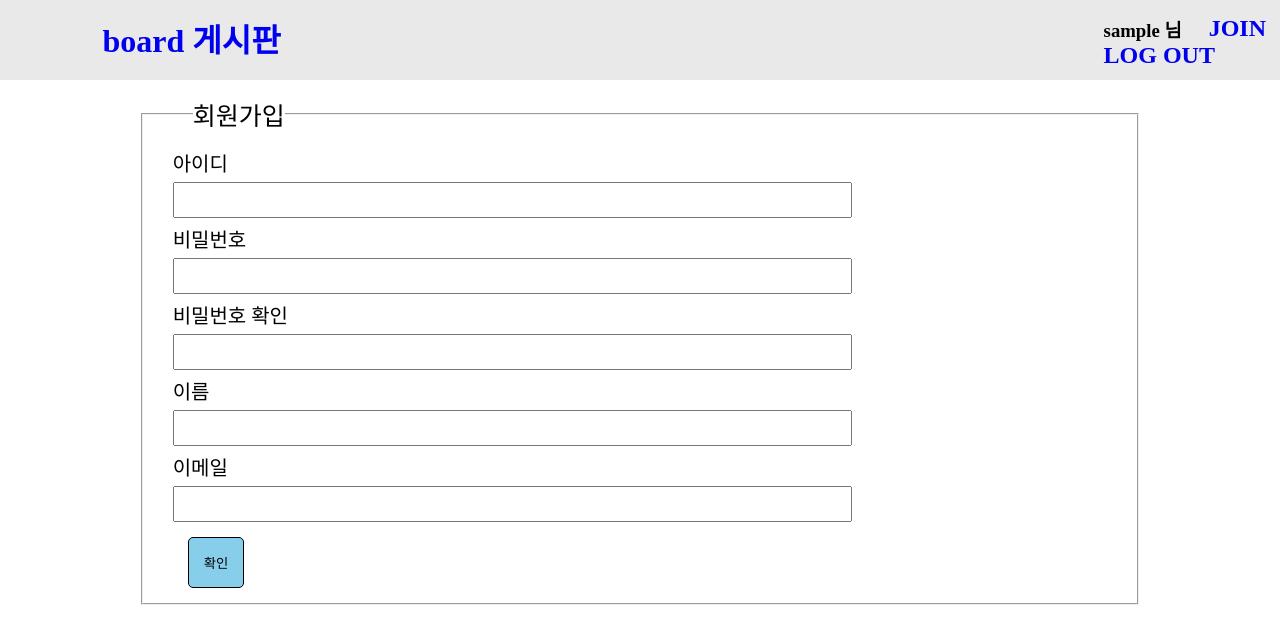
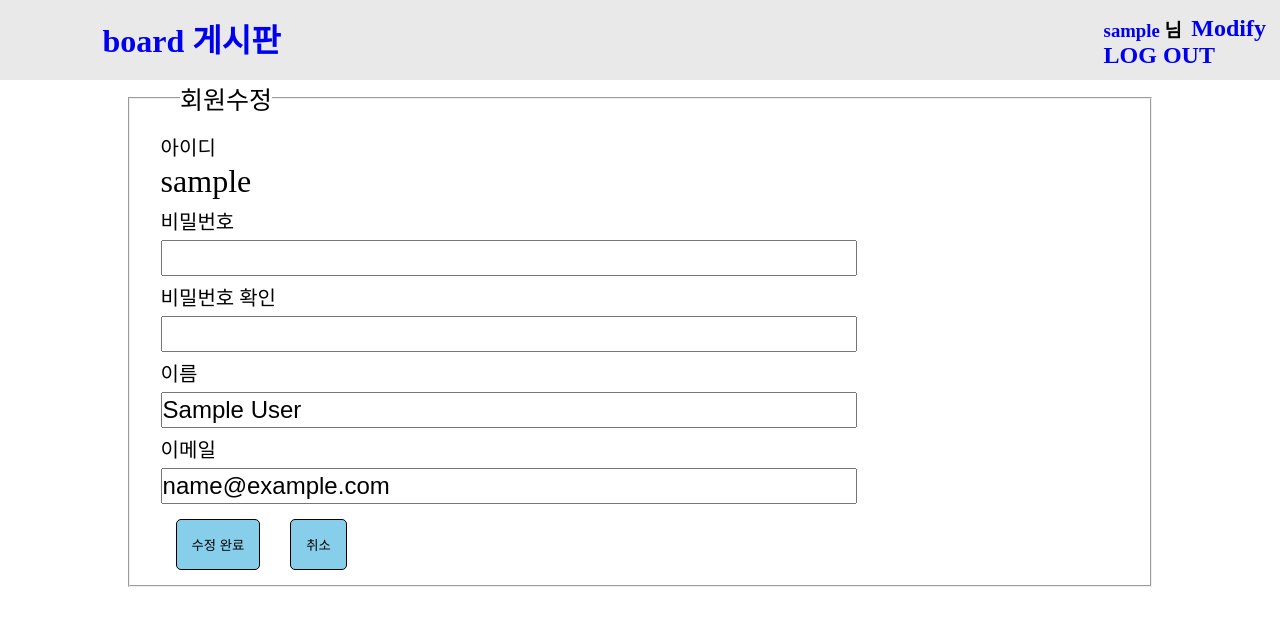
Before and after one commit to kangbj1026/CI_bbs, a CodeIgniter app: page /database/index.php/auth/join in a window 1280 px wide. Shown: the top 644 px of the page. Run offline with CodeIgniter, Linux system fonts and the light colour scheme; the visitor is signed in with stand-in values (Sample User, id 1); some libraries are stand-ins or nearby versions.

Commit message:
CI_community

```diff
--- a/application/controllers/auth.php
+++ b/application/controllers/auth.php
@@ -104,8 +104,6 @@ class Auth extends CI_Controller
 
 	// id를 받아오면 db에서 중복되었는지 확인
 	public function username_check($id) {
-		$this->load->database();
-
 		if ($id) {
 			$result = array();
 			$sql = "SELECT * FROM users WHERE username = '".$id."'";
@@ -116,11 +114,36 @@ class Auth extends CI_Controller
 				$this->form_validation->set_message('username_check', $id.'은(는) 중복된 아이디 입니다.');
 				return false;
 			} else {
-				$this->form_validation->set_message('username_check', $id.'은(는) 적절한 아이디 입니다.');
 				return true;
 			}
+		}
+	}
+
+	function modify(){
+		$this->form_validation->set_rules('password', '비밀번호', 'required|min_length[6]|max_length[15]');
+		$this->form_validation->set_rules('passconf', '비밀번호 확인', 'required|matches[password]');
+		$this->form_validation->set_rules('name', '이름', 'required|min_length[2]|max_length[12]');
+		$this->form_validation->set_rules('email', '이메일', 'required|valid_email');
+
+			if ($this->form_validation->run() == TRUE) {
+			$fields = array(
+					'table' => 'users',
+					'username' => $this->session->userdata('username'),
+					'password' => $this->input->post('password', true),
+					'name' => $this->input->post('name', true),
+					'email' => $this->input->post('email', true),
+			);
+			// print_r($fields);die;
+			$result = $this->auth_m->modify($fields);
+
+			if ($result) {
+				$this->session->sess_destroy();
+				alert("수정완료 되었습니다.", '/community/board/lists/board');
+			} else {
+				alert("다시 작성 부탁드립니다.", '/community/auth/modify');
+			}
 		} else {
-			return false;
+			$this->load->view('auth/join_v');
 		}
 	}
 }
--- a/application/hooks/pre_auth_access.php
+++ b/application/hooks/pre_auth_access.php
@@ -13,7 +13,7 @@ class PreAuthAccessCheck {
 			alert('로그인후 사용 가능합니다.', '/community/board/lists/board/');
 		} // 로그인 상태(o)
 		else if (@$this->CI->session->userdata('logged_in') == true
-		&& in_array($this->CI->uri->segment(2), ['modify', 'delete'])) {
+		&& in_array($this->CI->uri->segment(3), ['modify', 'delete'])) {
 			$write_id = $this->CI->board_m->writer_check();
 			// username 일치 하지 않을 경우
 			if ($write_id->user_id != $this->CI->session->userdata('username')) {
--- a/application/models/auth_m.php
+++ b/application/models/auth_m.php
@@ -11,7 +11,17 @@ class Auth_m extends CI_Model
 		$sql2 = "UPDATE users SET id = @COUNT:=@COUNT+1";
 		$query = $this->db->query($sql2);
 	}
+	// 게시물 작성자 아이디 반환
+	// @return string 작성자 아이디
+	function writer_check() {
+		$table = $this->uri->segment(3);
+		$board_id = $this->uri->segment(5);
 
+		$sql = "SELECT user_id FROM $table WHERE board_id = '$board_id'";
+		$query = $this->db->query($sql);
+
+		return $query->row();
+	}
 	// 아이디 비밀번호 체크
 	// @param array $auth 폼 전송받은 아이디, 비밀번호
 	// @return array
@@ -40,5 +50,20 @@ class Auth_m extends CI_Model
 
 		return $result;
 	}
+
+	// 회원수정
+	function modify($modeif){
+		extract($modeif);
+		$this->db->where('username', $modeif['username']);
+		$fields = array(
+			'password' => $modeif['password'],
+			'name' => $modeif['name'],
+			'email' => $modeif['email'],
+		);
+		$result = $this->db->update('users',$fields);
+
+		return $result;
+
+	}
 }
 ?>
--- a/application/models/board_m.php
+++ b/application/models/board_m.php
@@ -23,7 +23,6 @@ class Board_m extends CI_Model
 		$query = $this->db->query($sql);
 
 		return $query->row();
-
 	}
 
 	// 게시판 목록
--- a/application/views/auth/join_v.php
+++ b/application/views/auth/join_v.php
@@ -1,4 +1,5 @@
 <?php $attributes = array('class' => 'form-horizontal', 'id' => 'auth_join');
+if(@$this->session->userdata('logged_in') == false) {
 ?>
 <article id="board_area">
 	<?=form_open('community/auth/join', $attributes)?>
@@ -9,33 +10,72 @@
 			<label class="control-label" for="input1">아이디</label>
 			<div>
 				<input type="text" class="input-xlarge" id="input1" name="id" value="<?=set_value('id')?>" />
-				<h6><?=form_error('id');?></h6>
+				<h6><?=form_error('id')?></h6>
 			</div>
 			<label class="control-label" for="input3">비밀번호</label>
 			<div>
 				<input type="password" class="input-xlarge" id="input2" name="password" value="<?=set_value('password')?>" />
-				<h6><?=form_error('password');?></h6>
+				<h6><?=form_error('password')?></h6>
 			</div>
 			<label class="control-label" for="input3">비밀번호 확인</label>
 			<div>
 				<input type="password" class="input-xlarge" id="input2" name="passconf" value="<?=set_value('passconf')?>" />
-				<h6><?=form_error('passconf');?></h6>
+				<h6><?=form_error('passconf')?></h6>
 			</div>
 			<label class="control-label" for="input4">이름</label>
 			<div>
 				<input type="text" class="input-xlarge" id="input2" name="name" value="<?=set_value('name')?>" />
-				<h6><?=form_error('name');?></h6>
+				<h6><?=form_error('name')?></h6>
 			</div>
 			<label class="control-label" for="input5">이메일</label>
 			<div>
 				<input type="text" class="input-xlarge" id="input2" name="email" value="<?=set_value('email')?>" />
-				<h6><?=form_error('email');?></h6>
+				<h6><?=form_error('email')?></h6>
 			</div>
 
 			<div>
 				<button type="submit" class="btn">확인</button>
+				<input class="btn" type="button" onclick="window.history.back()" value="취소">
 			</div>
 		</div>
 	</fieldset>
 	</form>
+	<?php } else { ?>
+		<?=form_open('community/auth/modify', $attributes)?>
+	<fieldset>
+		<legend> 회원수정 </legend>
+		<div class="control-group">
+			<label class="control-label" for="input1">아이디</label>
+			<div>
+				<?=$this->session->userdata('username')?>
+			</div>
+			<label class="control-label" for="input3">비밀번호</label>
+			<div>
+				<input type="password" class="input-xlarge" id="input2" name="password" value="" />
+				<h6><?=form_error('password')?></h6>
+			</div>
+			<label class="control-label" for="input3">비밀번호 확인</label>
+			<div>
+				<input type="password" class="input-xlarge" id="input2" name="passconf" value="" />
+				<h6><?=form_error('passconf')?></h6>
+			</div>
+			<label class="control-label" for="input4">이름</label>
+			<div>
+				<input type="text" class="input-xlarge" id="input2" name="name" value="<?=$this->session->userdata('name')?>" />
+				<h6><?=form_error('name')?></h6>
+			</div>
+			<label class="control-label" for="input5">이메일</label>
+			<div>
+				<input type="text" class="input-xlarge" id="input2" name="email" value="<?=$this->session->userdata('email')?>" />
+				<h6><?=form_error('email')?></h6>
+			</div>
+
+			<div>
+				<button type="submit" class="btn"> 수정 완료 </button>
+				<input class="btn" type="button" onclick="window.history.back()" value="취소">
+			</div>
+		</div>
+	</fieldset>
+	</form>
+	<?php  } ?>
 </article>
--- a/application/views/board/view_v.php
+++ b/application/views/board/view_v.php
@@ -39,7 +39,7 @@
 			<div class="comments">
 					<textarea class="input-xlarge" id="input01" name="comment_contents" ></textarea>
 					<input class="btn" type="button" onclick="document.getElementById('input01').value='';" value="취소" />
-					<button class="btn" type="submit" id="comment_btn" onclick="comment_add()"> 작성 </button>
+					<button class="btn" type="submit" id="comment_btn"> 작성 </button>
 					<!-- <input class="btn" type="button" id="comment_btn" onclick="comment_add()" value="작성" /> -->
 			</div>
 		</fieldset>
--- a/application/views/header_v.php
+++ b/application/views/header_v.php
@@ -52,60 +52,6 @@
 // 			}
 // 		});
 // 	});
-
-	// // 데이터를 XMLHttpRequest 객체를 이용해 어떤 주소에 전달하고 가공된 데이터를 받아 특정 함수를 실행
-	// function comment_add() {
-	// 	let csrf_token = getCookie('csrf_cookie_name');
-	// 	// XMLHttpRequest 객체에 전달할 데이터를 생성
-	// 	// 데이터는 쿼리스트링 방식으로 생성, 게시글 입력을 위해 테이블 명, 원글 번호가 추가로 필요
-	// 	let name = "comment_contents=" + encodeURIComponent(document.com_add.comment_contents.value) +
-	// 		"&csrf_test_name=" + csrf_token + "&table=<?=$this->uri->segment(3)?>&board_id=<?=$this->uri->segment(5)?>";
-	// 	sendRequest("/community/ajax_board/ajax_comment_add", name, add_action, "POST");
-	// }
-
-	// function add_action() {
-	// 	if ( httpRequest.readyState == 4) {
-	// 		if ( httpRequest.status == 200) {
-	// 			if ( httpRequest.responseText == 1000) {
-	// 				alert("댓글의 내용을 입력하세요.");
-	// 			} else if ( httpRequest.responseText == 2000) {
-	// 				alert("다시 입력하세요.");
-	// 			} else if ( httpRequest.responseText == 9000) {
-	// 				alert("로그인하여야 합니다.");
-	// 			} else {
-	// 				let contents = document.getElementById("comment_area");
-	// 				contents.innerHTML = httpRequest.responseText;
-
-	// 				let textareas = document.getElementById("input01");
-	// 				textareas.value = '';
-	// 			}
-	// 		} else {
-	// 			document.location.reload();
-	// 		}
-	// 	}
-	// }
-
-	// function getCookie(name) {
-	// 	let nameOfCookie = name + "=";
-	// 	let x = 0;
-
-	// 	while ( x <= document.cookie.length) {
-	// 		let y = (x + nameOfCookie.length);
-
-	// 		if (document.cookie.substring(x, y) == nameOfCookie) {
-	// 			if (( endOfCookie = document.cookie.indexOf(";", y)) == -1)
-	// 				endOfCookie = document.cookie.length;
-
-	// 			return unescape(document.cookie.substring(y, endOfCookie));
-	// 		}
-
-	// 		x = document.cookie.indexOf(" ", x) + 1;
-
-	// 		if ( x == 0)
-
-	// 		break;
-	// 	}
-	// }
 	</script>
 </head>
 
@@ -118,12 +64,17 @@
 				</ul>
 			</div>
 			<div class="top_right">
-				<h2 class="a"> <a class="b" href="/community/auth/join"> JOIN </a> </h2>
 				<?php
 				if (@$this->session->userdata('logged_in') == TRUE) {
-					echo "<h3><p>" . $this->session->userdata('username') . " 님</p></h3> <h2><a href='/community/auth/logout'> LOG OUT </a></h2>";
+					echo "
+					<h2 class='a'> <a href='/community/auth/modify'> Modify </a> </h2>
+					<h3><p><a href='/community/auth/modify'>" . $this->session->userdata('username') . "</a> 님</p></h3> <h2><a href='/community/auth/logout'> LOG OUT </a></h2>
+					";
 				} else {
-					echo "<h2><a href='/community/auth/login'> LOGIN </a></h2>";
+					echo "
+					<h2 class='a'> <a href='/community/auth/join'> JOIN </a> </h2>
+					<h2><a href='/community/auth/login'> LOGIN </a></h2>
+					";
 				}
 				?>
 			</div>
```
